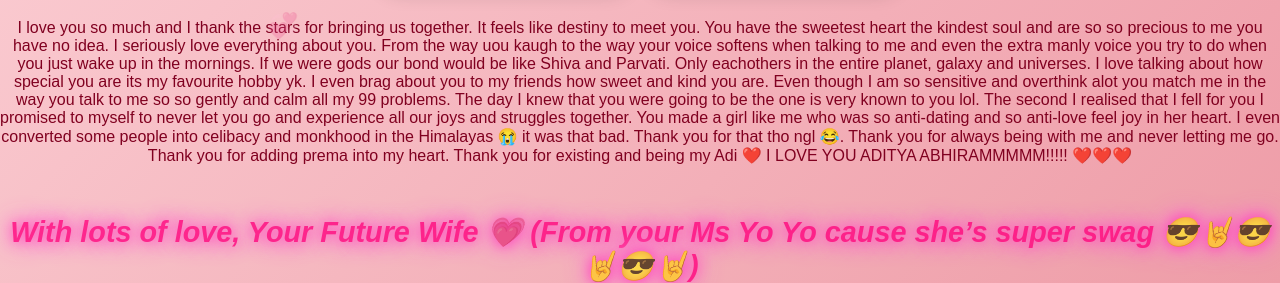
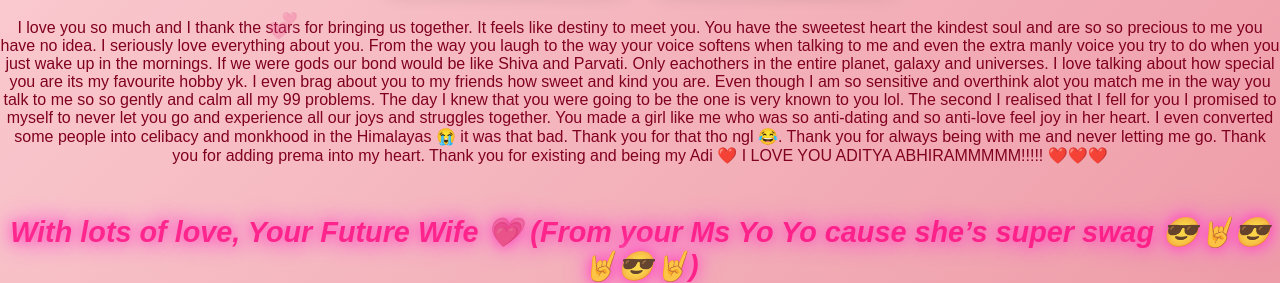
Before and after one commit to giraffesloveicecream/MyMuthyalu, a plain HTML site: page index.html in a window 1280 px wide. Shown: the part 726-1009 px from the top of the page. Drawn offline with Linux system fonts and the light colour scheme.

Commit message:
Update index.html

```diff
--- a/index.html
+++ b/index.html
@@ -131,7 +131,7 @@
 <div class="love-letter">
   To my dearest Bujji Baby, 💌 <br><br>
   I love you so much and I thank the stars for bringing us together. It feels like destiny to meet you. You have the sweetest heart the kindest soul and are so so precious to me you have no idea.
-  I seriously love everything about you. From the way uou kaugh to the way your voice softens when talking to me and even the extra manly voice you try to do when you just wake up in the mornings.
+  I seriously love everything about you. From the way you laugh to the way your voice softens when talking to me and even the extra manly voice you try to do when you just wake up in the mornings.
   If we were gods our bond would be like Shiva and Parvati. Only eachothers in the entire planet, galaxy and universes.
   I love talking about how special you are its my favourite hobby yk. I even brag about you to my friends how sweet and kind you are.
   Even though I am so sensitive and overthink alot you match me in the way you talk to me so so gently and calm all my 99 problems.
```
